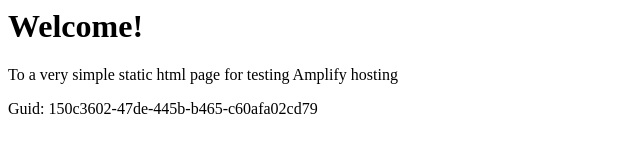
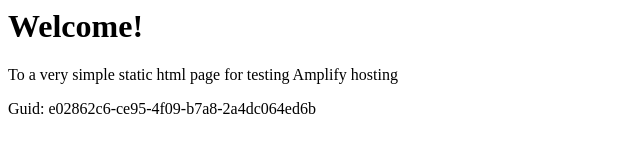
Before and after one commit to aws-aemilia-pdx/Github-PR-Commit-Integration-Test-DoNotTouch-GitHubWebhookPushCanaryTest-v1-prod-us-west-2, a website: page src/index.html in a window 1280 px wide. Shown: the full height of the page, 0-640 px from the left. Drawn offline with Linux system fonts and the light colour scheme.

Commit message:
commit from integ tests

```diff
--- a/src/index.html
+++ b/src/index.html
@@ -12,6 +12,6 @@
 <body>
     <h1>Welcome!</h1>
     <p>To a very simple static html page for testing Amplify hosting</p>
-    <p>Guid: 150c3602-47de-445b-b465-c60afa02cd79</p></body>
+    <p>Guid: e02862c6-ce95-4f09-b7a8-2a4dc064ed6b</p></body>
 
 </html>
```
